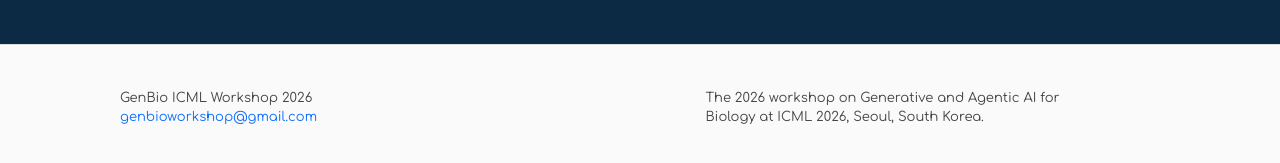
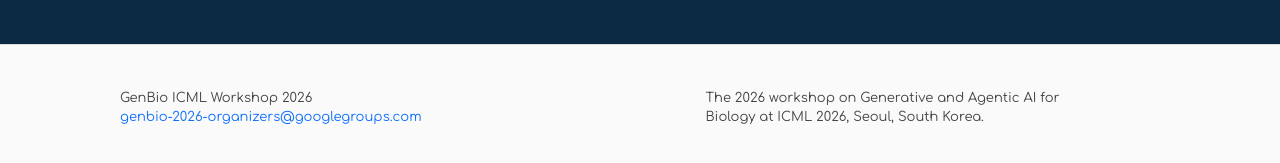
Before and after one commit to genbio-workshop/2026, a Jekyll site: the page built from about.md, in a window 1280 px wide. Shown: the part 713-876 px from the top of the page. Built offline with Jekyll 4.4.1, drawn with Linux system fonts in a browser that asks for light colours; nearby versions of some CDN libraries.

Commit message:
update contact email to genbio-2026-organizers@googlegroups.com
Co-Authored-By: Claude Sonnet 4.6 <noreply@anthropic.com>

```diff
--- a/_config.yml
+++ b/_config.yml
@@ -1,7 +1,7 @@
 title: GenBio ICML Workshop 2026
 author:
   name: GenBio ICML Workshop 2026
-  email: genbioworkshop@gmail.com
+  email: genbio-2026-organizers@googlegroups.com
 description: > # this means to ignore newlines until "show_excerpts:"
   The 2026 workshop on Generative and Agentic AI for Biology
   at ICML 2026, Seoul, South Korea.
```
